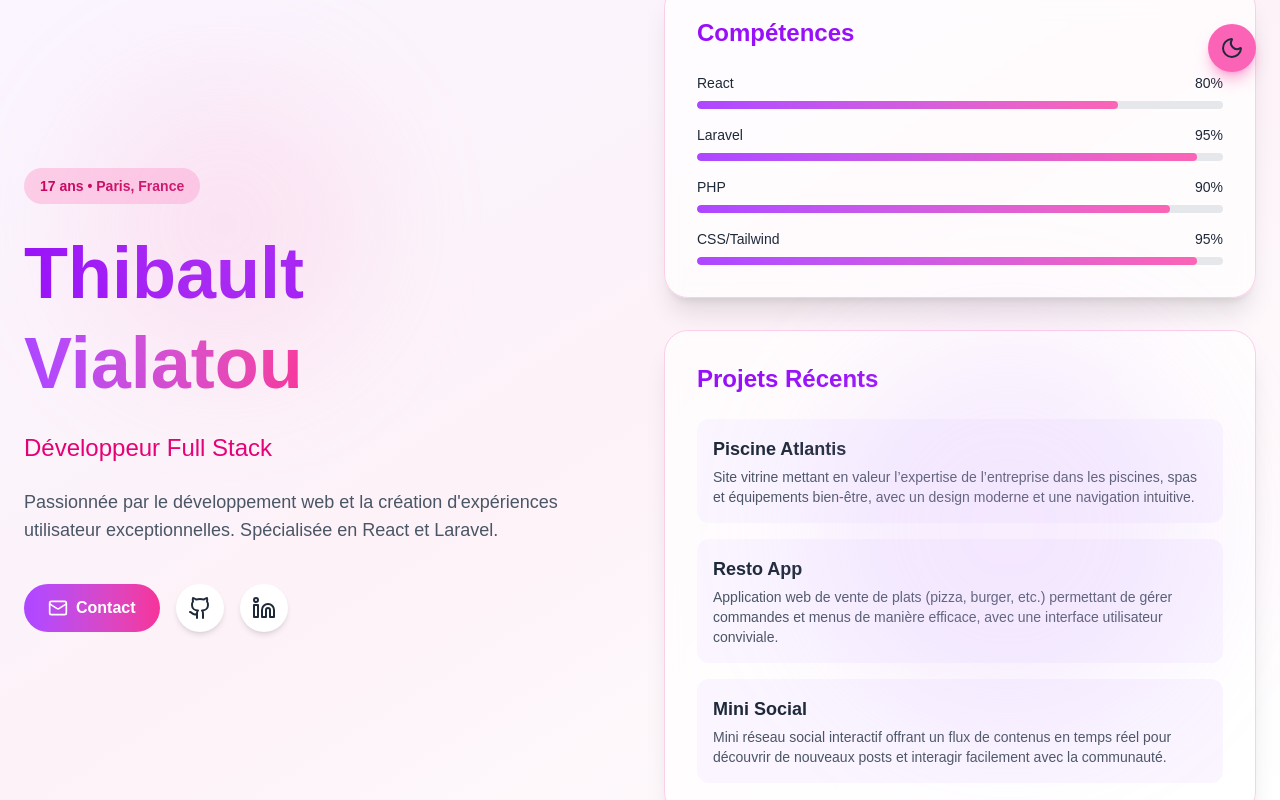
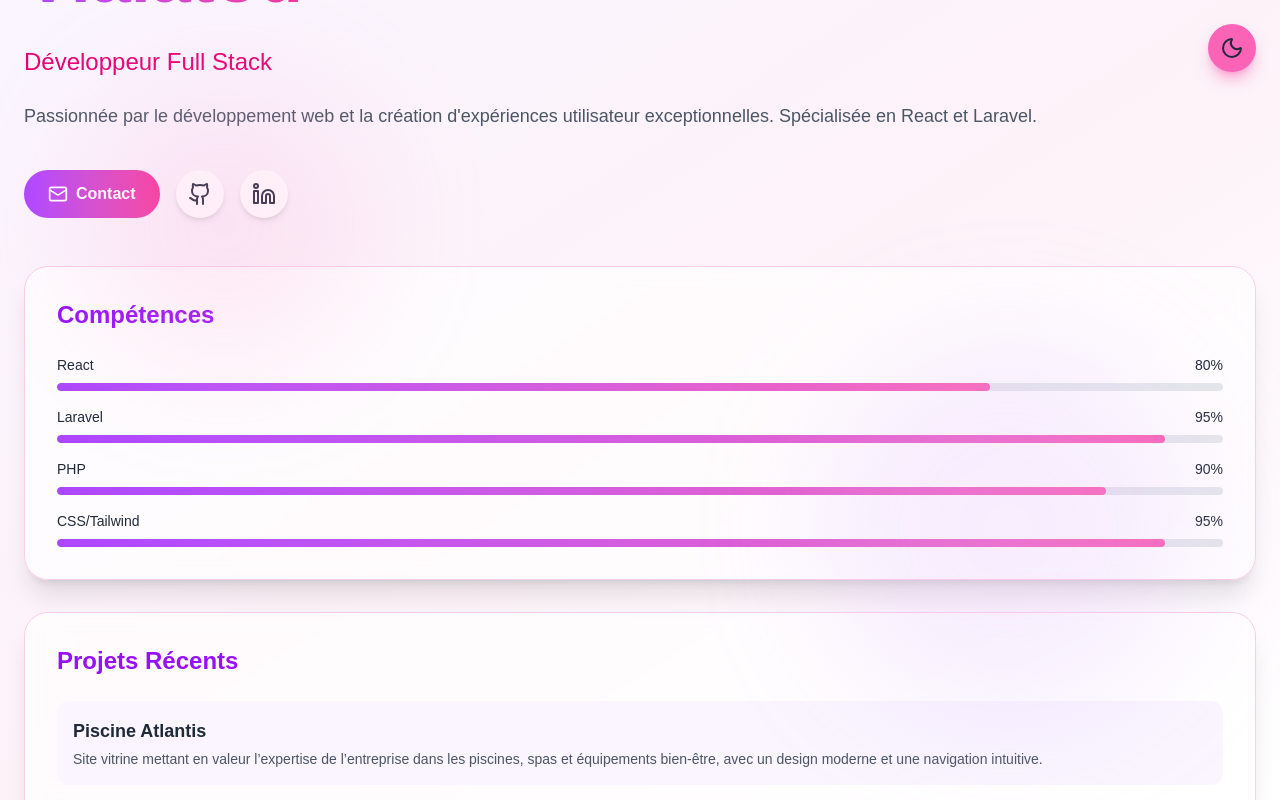
Before and after one commit to VialsShiny/VialsShiny.vercel.app, a Next.js app: page / in a window 1280 px wide. Built offline with nearby package versions, Linux system fonts and the light colour scheme.

Commit message:
Adaptative Container (Responsive)

```diff
--- a/src/app/page.jsx
+++ b/src/app/page.jsx
@@ -42,8 +42,8 @@ export default function Home() {
       </button>
 
       {/* Contenu principal */}
-      <div className="container mx-auto px-6 py-12 md:h-screen flex items-center">
-        <div className="w-full grid grid-cols-1 xl:grid-cols-2 gap-12 items-center">
+      <div className="container mx-auto px-6 py-12 xl:h-screen flex items-center">
+        <div className="w-full grid grid-cols-1 2xl:grid-cols-2 gap-12 items-center">
 
           {/* Section gauche - Présentation */}
           <div className="space-y-6 animate-fadeIn">
```
